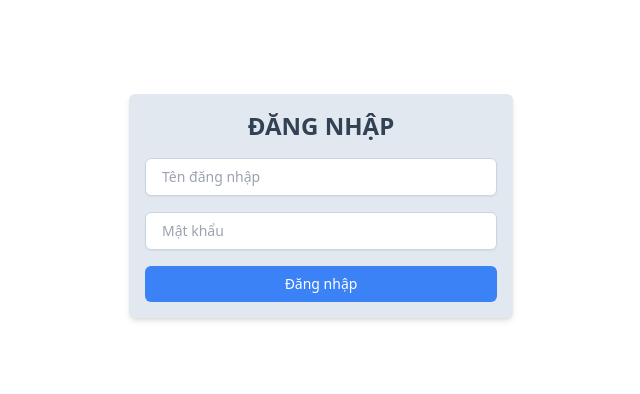
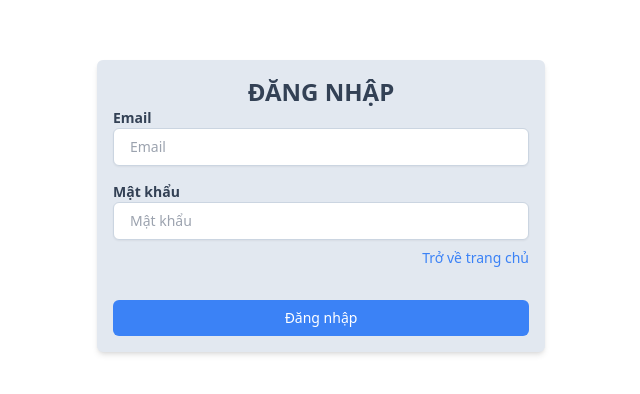
Before and after one commit to chickie8x/dashboard-storage-tooling, a Vue app: page /auth in a window 1280 px wide. Shown: the part 194-588 px from the top of the page, without its empty margins (319-959 px from the left). Built offline with nearby package versions, Linux system fonts and the light colour scheme.

Commit message:
minor fix

```diff
--- a/package.json
+++ b/package.json
@@ -14,6 +14,7 @@
     "@heroicons/vue": "^2.2.0",
     "axios": "^1.7.9",
     "date-fns": "^4.1.0",
+    "jwt-decode": "^4.0.0",
     "vue": "^3.5.13",
     "vue-router": "^4.5.0",
     "xlsx": "^0.18.5"
--- /dev/null
+++ b/src/components/icons/user.vue
@@ -0,0 +1,6 @@
+<template>
+    <svg xmlns="http://www.w3.org/2000/svg" fill="none" viewBox="0 0 24 24" stroke-width="1.5" stroke="currentColor" class="size-6">
+  <path stroke-linecap="round" stroke-linejoin="round" d="M17.982 18.725A7.488 7.488 0 0 0 12 15.75a7.488 7.488 0 0 0-5.982 2.975m11.963 0a9 9 0 1 0-11.963 0m11.963 0A8.966 8.966 0 0 1 12 21a8.966 8.966 0 0 1-5.982-2.275M15 9.75a3 3 0 1 1-6 0 3 3 0 0 1 6 0Z" />
+</svg>
+
+</template>
--- a/src/views/auth/index.vue
+++ b/src/views/auth/index.vue
@@ -1,18 +1,23 @@
 <template>
-  <div class="flex flex-col items-center justify-center h-screen text-sm">
-    <div class="flex flex-col gap-4 p-4 rounded-md w-96 bg-slate-200 shadow-md">
+  <div class="flex items-center justify-center h-screen text-sm">
+    <div class="flex flex-col p-4 rounded-md max-w-md flex-1 mx-4 bg-slate-200 shadow-md">
       <h1 class="text-2xl font-bold uppercase text-slate-700 text-center">Đăng nhập</h1>
+      <label for="email" class="text-sm text-slate-700 font-semibold">Email</label>
       <input
-        v-model="username"
+        v-model="email"
         class="px-4 py-2 outline-none border border-slate-300 rounded-md shadow-sm"
-        placeholder="Tên đăng nhập"
+        placeholder="Email"
       />
+      <label for="password" class="text-sm text-slate-700 font-semibold mt-4">Mật khẩu</label>
       <input
         v-model="password"
         type="password"
         class="px-4 py-2 outline-none border border-slate-300 rounded-md shadow-sm"
         placeholder="Mật khẩu"
       />
+      <div class="flex justify-end mb-8 mt-2">
+        <span class="text-sm text-blue-500 cursor-pointer hover:underline" @click="router.push('/')">Trở về trang chủ</span>
+      </div>
       <Button variant="primary" size="md" @click="login">Đăng nhập</Button>
     </div>
   </div>
@@ -24,16 +29,16 @@ import axios from 'axios'
 import { onMounted, ref } from 'vue'
 import { useRouter } from 'vue-router'
 
-const username = ref('')
+const email = ref('')
 const password = ref('')
 const router = useRouter()
 
 const login = async () => {
-  if (!username.value || !password.value) {
+  if (!email.value || !password.value) {
     return
   }
   const data = {
-    email: username.value,
+    email: email.value,
     password: password.value,
   }
   await axios
@@ -49,7 +54,6 @@ const login = async () => {
 
 onMounted(() => {
   const token = localStorage.getItem('token')
-  console.log(token)
   if (token) {
     router.push('/')
   }
--- a/src/views/dashboard/index.vue
+++ b/src/views/dashboard/index.vue
@@ -1,6 +1,13 @@
 <template>
   <div class="max-w-7xl mx-auto p-8 h-full flex flex-col">
-    <h1 class="text-2xl font-bold">Danh sách phiên</h1>
+    <div class="flex items-center justify-between">
+      <h1 class="text-2xl font-bold">Danh sách phiên</h1>
+      <div class="flex items-center gap-2">
+        <UserIcon class="text-slate-700"/>
+        <span class="text-sm text-slate-700">{{ user }}</span>
+        <button @click="handleLogout" class="text-blue-500 text-sm underline px-2 py-1 rounded-sm">Đăng xuất</button>
+      </div>
+    </div>
     <div class="flex items-center justify-between w-full mt-8">
       <div class="flex gap-2 items-center">
         <Search v-model="search" class="w-96 max-w-md" />
@@ -80,6 +87,8 @@ import axios from 'axios'
 import { ArrowDownTrayIcon } from '@heroicons/vue/24/solid'
 import { exportExcel, preprocessData } from '@/utils'
 import Loading from '@/components/icons/loading.vue'
+import UserIcon from '@/components/icons/user.vue'
+import { jwtDecode } from 'jwt-decode'
 
 const router = useRouter()
 const search = ref('')
@@ -91,7 +100,7 @@ const selectedRows = ref([])
 const token = localStorage.getItem('token')
 const tableRef = ref(null)
 const isExporting = ref(false)
-
+const user = ref('')
 const fetchData = async () => {
   await axios
     .get('http://14.225.27.121/api/session-transport', {
@@ -160,6 +169,8 @@ onMounted(() => {
     router.push('/auth')
   } else {
     fetchData()
+    const decoded = jwtDecode(token)
+    user.value = decoded.name
   }
 })
 </script>
--- a/src/views/home/index.vue
+++ b/src/views/home/index.vue
@@ -2,16 +2,16 @@
     <div class="h-screen">
         <div class="flex justify-center items-center h-full relative">
             <img src="/images/bgg.jpg" alt="" class="absolute top-0 left-0 w-full h-full object-cover">
-            <div class="bg-black bg-opacity-50 rounded-md p-4 absolute top-0 left-0 w-full h-full flex items-center justify-center space-x-6">
-                <button @click="goToDashboard" class="min-w-48 px-8 py-2 bg-orange-500 text-white text-2xl font-semibold rounded-md duration-300 hover:bg-orange-400 flex items-center justify-center">
+            <div class="bg-black bg-opacity-50 space-y-6 rounded-md p-4 absolute top-0 left-0 w-full h-full flex flex-col lg:flex-row items-center justify-center lg:space-x-6 lg:space-y-0">
+                <button @click="goToDashboard" class="min-w-56 py-2 bg-orange-500 text-white text-2xl font-semibold rounded-md duration-300 hover:bg-orange-400 flex items-center justify-center">
                     <HomeIcon class="w-6 h-6 mr-2" />
                     Dashboard
                 </button>
-                <button @click="goToScan" class="min-w-48 px-8 py-2 bg-orange-500 text-white text-2xl font-semibold rounded-md duration-300 hover:bg-orange-400 flex items-center justify-center">
+                <button @click="goToScan" class="min-w-56 py-2 bg-orange-500 text-white text-2xl font-semibold rounded-md duration-300 hover:bg-orange-400 flex items-center justify-center">
                     <QrCodeIcon class="w-6 h-6 mr-2" />
                     Scan
                 </button>
-                <button @click="goToTracking" class="min-w-48 px-8 py-2 bg-orange-500 text-white text-2xl font-semibold rounded-md duration-300 hover:bg-orange-400 flex items-center justify-center">
+                <button @click="goToTracking" class="min-w-56 py-2 bg-orange-500 text-white text-2xl font-semibold rounded-md duration-300 hover:bg-orange-400 flex items-center justify-center">
                     <MagnifyingGlassIcon class="w-6 h-6 mr-2" />
                     Tracking
                 </button>
--- a/src/views/scan/index.vue
+++ b/src/views/scan/index.vue
@@ -1,11 +1,17 @@
 <template>
     <div class="flex flex-col gap-2 p-4 text-sm h-screen">
-      <div>
+      <div class="flex items-center justify-between gap-2">
         <Select
           v-model="sessionType"
           :options="typeOptions"
-          class="w-full border border-gray-300 rounded-sm h-10 px-4 bg-gray-100 outline-indigo-500"
+          class="flex-1 border border-gray-300 rounded-sm h-10 px-4 bg-gray-100 outline-indigo-500"
         />
+        <div class="flex flex-1 items-center justify-center gap-1 border border-gray-300 rounded-sm h-10 px-1 bg-gray-100">
+          <UserIcon class="text-slate-700"/>
+          <button @click="handleLogout" class="text-blue-500 text-sm underline px-2 py-1 rounded-sm">
+            Đăng xuất
+          </button>
+        </div>
       </div>
       <div>
         <input
@@ -62,6 +68,7 @@
   import Select from '@/components/kits/select/index.vue'
   import ListItem from '@/components/kits/list/index.vue'
   import { typeOptions, transportOptions, goodsStatusOptions } from '.'
+  import UserIcon from '@/components/icons/user.vue'
 
   const sessionType = ref(typeOptions[0].value)
   const code = ref('')
@@ -127,6 +134,10 @@
     }, 500)
   }
 
+  const handleLogout = () => {
+    localStorage.removeItem('token')
+    router.push('/')
+  }
 
   onMounted(() => {
     token.value = localStorage.getItem("token");
```
Also changed, not shown: 1 other file (tests, documents, lock files or other folders).
